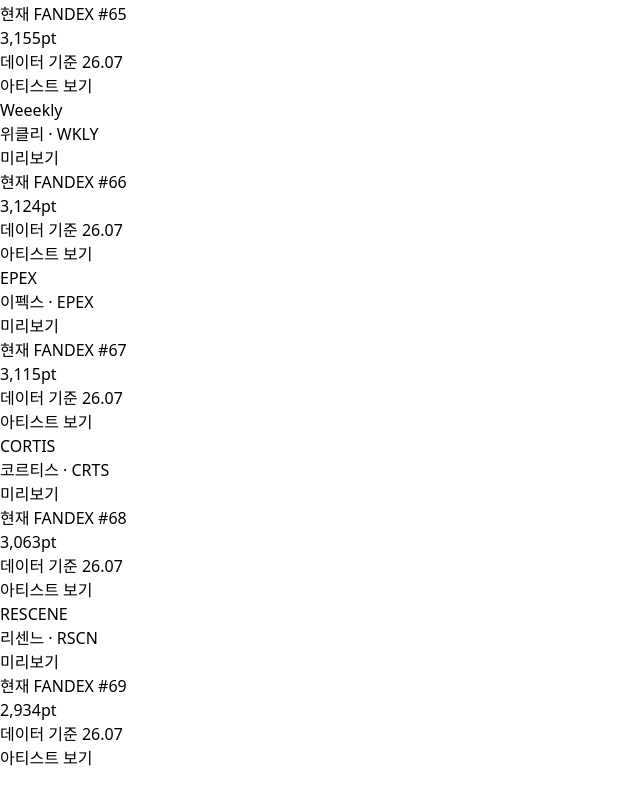
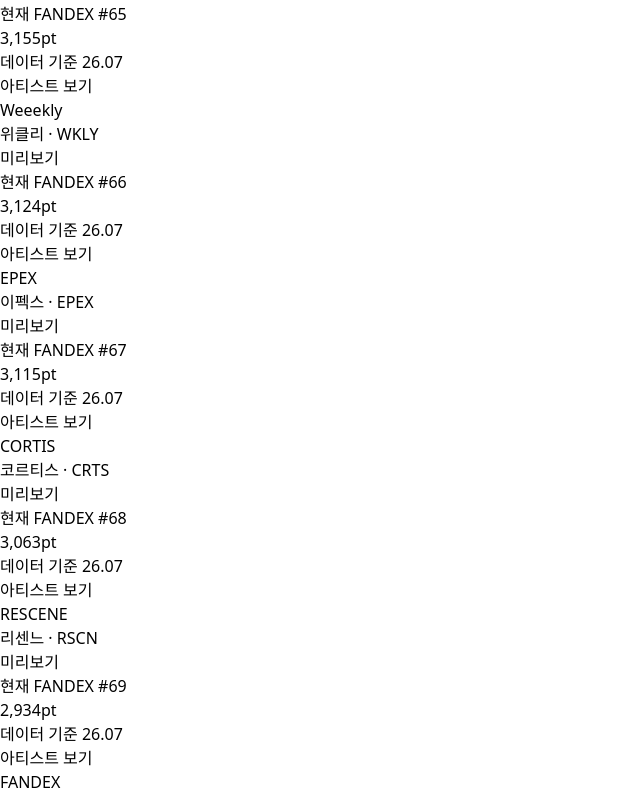
Before and after one commit to kpopmaker/fandex, a Next.js app: page / in a window 1280 px wide. Shown: the part 11206-12000 px from the top of the page, without its empty margins (0-640 px from the left). Before the commit the page ends 11976 px from the top, so only its background shows below. Built offline with nearby package versions, Linux system fonts and the light colour scheme.

Commit message:
feat(legal): expose policy links across FANDEX

```diff
--- a/app/layout.tsx
+++ b/app/layout.tsx
@@ -1,6 +1,7 @@
 import type { Metadata } from 'next';
 import './globals.css';
 import Navbar from './components/Navbar';
+import LegalFooter from './components/LegalFooter';
 
 export const metadata: Metadata = {
   title: 'FANDEX',
@@ -33,6 +34,7 @@ export default function RootLayout({
       <body>
         <Navbar />
         {children}
+        <LegalFooter />
       </body>
     </html>
   );
```
